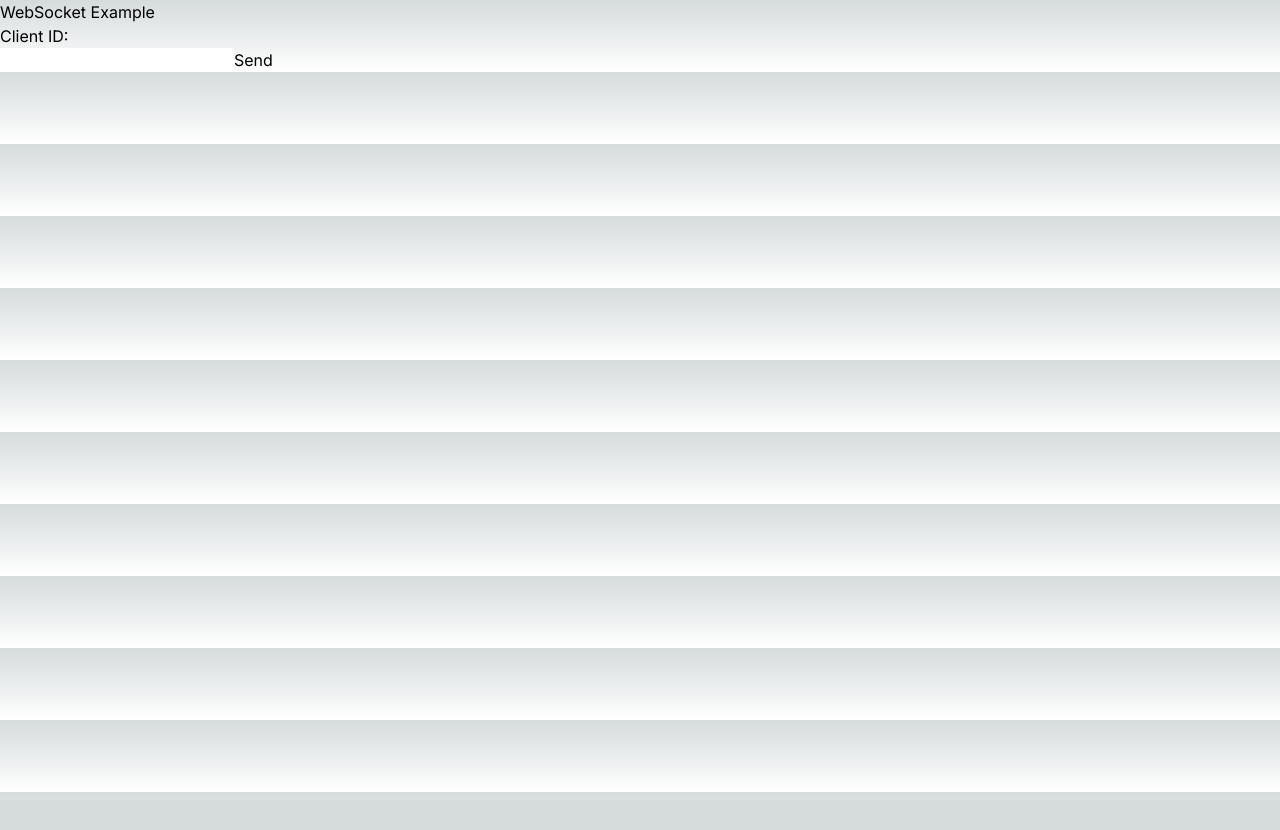
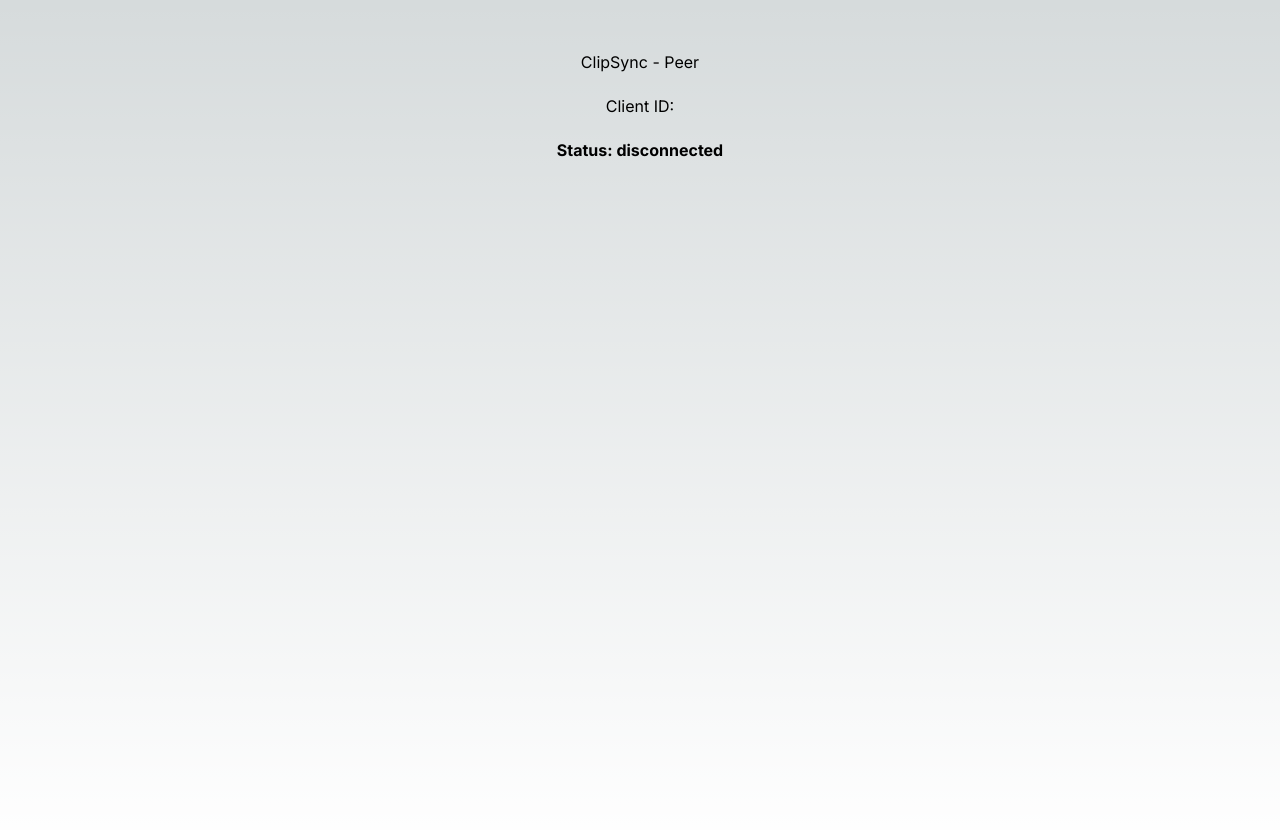
Before and after one commit to ZetyByte/ClipSync, a Next.js app in the folder client/: page / in a window 1280 px wide. Shown: the top 830 px of the page. Before the commit the page ends 800 px from the top, so only its background shows below. Built offline with nearby package versions, Linux system fonts and the light colour scheme; no server answers.

Commit message:
adding functionality

```diff
--- a/client/app/page.tsx
+++ b/client/app/page.tsx
@@ -1,11 +1,13 @@
 "use client";
 
 import React, { useEffect, useState } from 'react';
+import './style.css'
 
 const url = "ws://localhost:8080/ws";
 
 export default function Home() {
   const [message, setMessage] = useState('');
+  const [status, setStatus] = useState('disconnected');
   const [socket, setSocket] = useState<WebSocket | null>(null);
   const [clientId, setClientId] = useState<string | null>(null);
 
@@ -16,6 +18,7 @@
     // Connection opened
     socket.addEventListener('open', (event) => {
       console.log('WebSocket connection established.');
+      setStatus('connected');
     });
 
     // Listen for messages
@@ -26,13 +29,14 @@
       }
       if (event.data.slice(0,11) === 'client-id: '){
         console.log('Received client id:', event.data.slice(11));
-        setClientId(event.data.slice(12));
+        setClientId(event.data.slice(11));
       }
     });
 
     // Connection closed
     socket.addEventListener('close', (event) => {
       console.log('WebSocket connection closed.');
+      setStatus('disconnected');
     });
 
     return () => {
@@ -42,21 +46,39 @@
 
   const handleSendMessage = () => {
     if (socket && socket.readyState === WebSocket.OPEN) {
+      if (message !== '') {
       socket.send(message);
       setMessage('');
+      }
     }
   };
+  return (<main>
+    <div className="container">
+        <h1>ClipSync - Peer</h1>
+        <p>Client ID: {clientId}</p>
+        <div className="status">
+            <div className="title">Status: {status}</div>
+            <div id="status"></div>
+        </div>
 
-  return (<main>
-    <div>
-      <h1>WebSocket Example</h1>
-      <p>Client ID: {clientId}</p>
-      <input
-        type="text"
-        value={message}
-        onChange={(e) => setMessage(e.target.value)}
-      />
-      <button onClick={handleSendMessage}>Send</button>
+        {status === 'connected' && <div className="messages">
+            <div className="title">Messages:</div>
+            <div className="message-box">
+                <div className="message-panel"></div>
+                <div id="message">тоиоио</div>
+                <input
+                  type="text"
+                  value={message}
+                  onChange={(e) => setMessage(e.target.value)}
+                  placeholder="Enter a message..."
+                  autoFocus={true}></input>
+            </div>
+            <div className="btns">
+                <button className="btn send" onClick={handleSendMessage}>Send</button>
+                <button className="btn clearMsg">Clear Messages (Locally)</button>
+                <button className="btn past-clipbrd">Paste clipboard</button>
+            </div>
+        </div>}
     </div>
-  </main>)
+</main>)
 }
--- /dev/null
+++ b/client/app/style.css
@@ -0,0 +1,151 @@
+.container {
+    display: flex;
+    flex-direction: column;
+    flex-wrap: wrap;
+    justify-content: center;
+    align-items: center;
+    gap: 20px;
+    margin-top: 50px;
+}
+
+* {
+  box-sizing: border-box;
+  margin: 0;
+  padding: 0;
+}
+body {
+  /* background: linear-gradient(to top left, #5e503f, #c6ac8f); */
+  /* background: linear-gradient(to top left, #22DD57, #4EE479); */
+  height: 100vh;
+}
+
+.status {
+  display: flex;
+  flex-direction: column;
+  align-items: center;
+  justify-content: center;
+}
+
+.id-input {
+    display: flex;
+    gap: 5px;
+}
+
+.messages {
+  display: flex;
+  flex-direction: column;
+  /* align-items: center; */
+  justify-content: center;
+  margin: 2px;
+}
+.message-box {
+  word-wrap: break-word;
+  max-width: 100%;
+  /* width: 504px auto; */
+  height: 200px;
+  background-color: aliceblue;
+  border: rgb(172, 170, 170) 3px solid;
+
+  border-radius: 5px;
+  margin: 2px;
+  margin-bottom: 5px;
+  padding-bottom: 5px;
+  padding-top: 0px;
+}
+
+#message {
+  align-items: center;
+  height: 139px;
+  max-width: 100%;
+  /* width: 100%; */
+  overflow-y: scroll;
+  margin: 2px;
+  /* padding: 5px; */
+}
+
+#sendInput {
+  background-color: rgb(233, 238, 241);
+  outline: none;
+  border-color: rgb(233, 238, 241);
+}
+
+#sendInput:focus {
+  background-color: rgb(226, 229, 233);
+  border-color: rgb(226, 229, 233);
+}
+
+.message-panel {
+  background-color: rgb(179, 183, 187);
+  height: 28px;
+  margin-bottom: 3px;
+}
+
+.title {
+  font-weight: bold;
+  margin-bottom: 4px;
+  text-align: center;
+}
+
+input[type="text"] {
+  width: 100%;
+}
+
+.btns {
+  text-align: center;
+}
+
+.btn {
+    background-color: #218125;
+    border: none;
+    border-radius: 10px;
+    color: white;
+    padding: 10px;
+    margin: 12px 4px;
+    text-align: center;
+    text-decoration: none;
+    cursor: pointer;
+    font-size: 12px;
+    font-weight: 700;
+}
+
+.selfMsg,
+.peerMsg {
+    font-weight: 700;
+    width: auto;
+    height: auto;
+    margin: 3px;
+}
+
+/* .selfMsg {
+    color: rgb(13, 218, 218);
+}
+
+.peerMsg {
+    color: rgb(153, 221, 50);
+} */
+
+#qrcode {
+  padding:2px;
+  border:6px solid #52504f;
+  border-radius: 6px;
+  background-color: aliceblue;
+}
+
+#pass-word {
+  margin: 10px;
+}
+
+.selfMsg {
+  text-align: right;
+  color:black;
+}
+
+.peerMsg {
+  text-align: left;
+  color:black;
+}
+
+.hide {
+  height: 28px;
+  float: right;
+}
```
Also changed, not shown: 1 other file (tests, documents, lock files or other folders).
